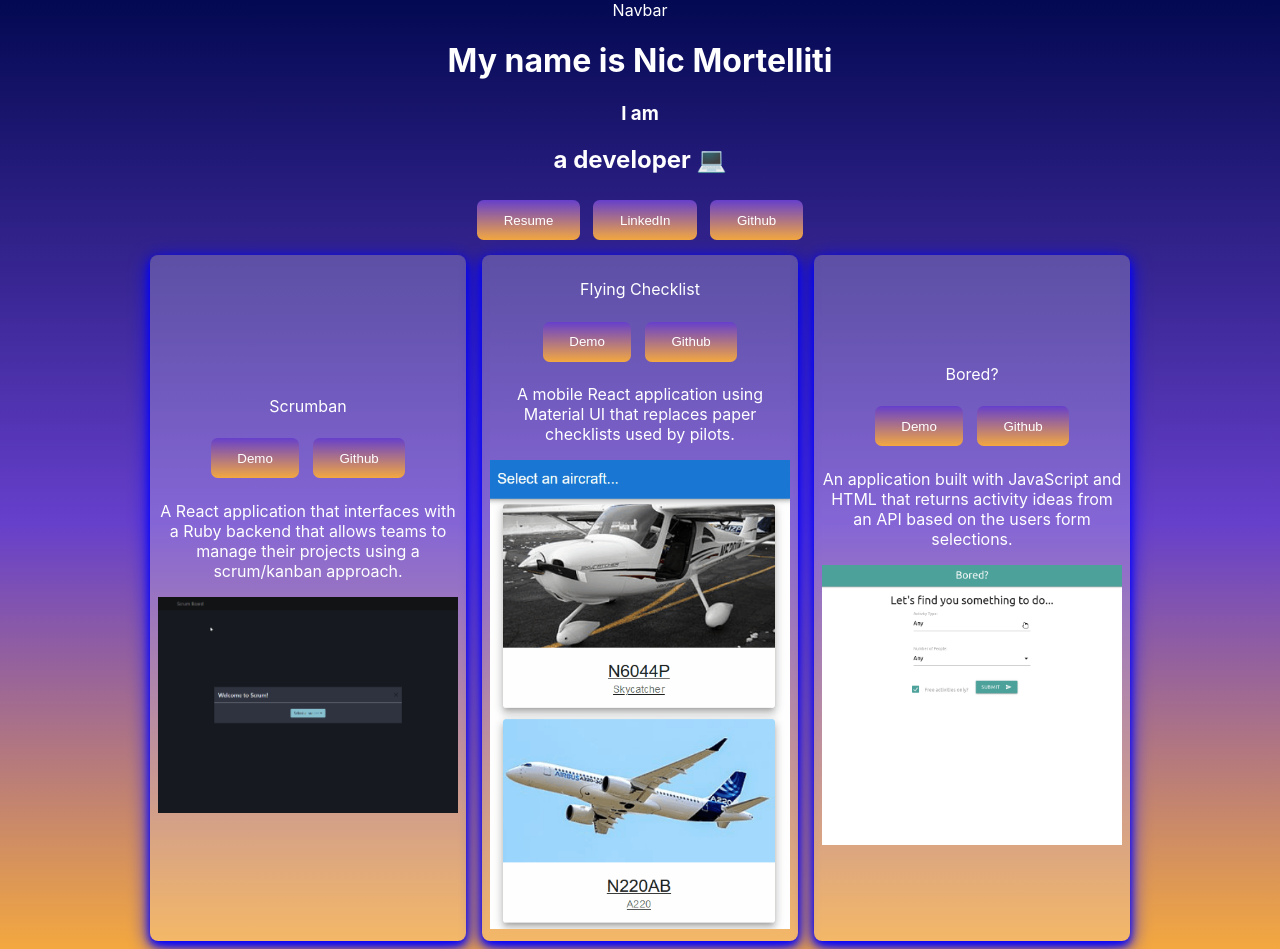
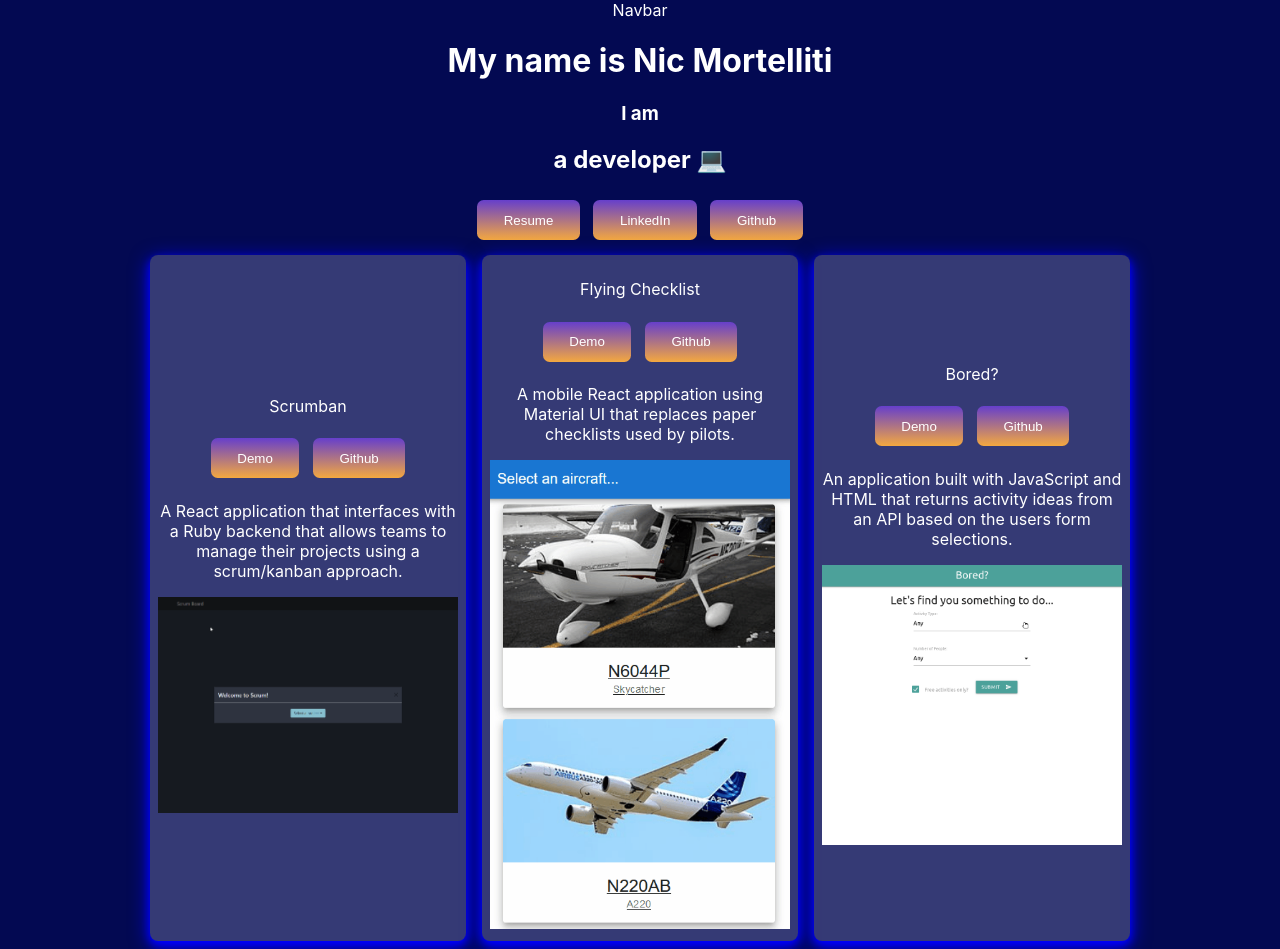
Before and after one commit to NicMortelliti/portfolio, a React (Create React App) app: page / in a window 1280 px wide. Built offline with nearby package versions, Linux system fonts and the light colour scheme.

Commit message:
Set background to solid blue

```diff
--- a/src/style/App.css
+++ b/src/style/App.css
@@ -1,11 +1,5 @@
 body {
   background: rgb(3, 9, 82);
-  background: linear-gradient(
-    180deg,
-    rgba(3, 9, 82, 1) 0%,
-    rgba(102, 63, 203, 1) 55%,
-    rgba(244, 168, 63, 1) 100%
-  );
 }
 
 * {
```
